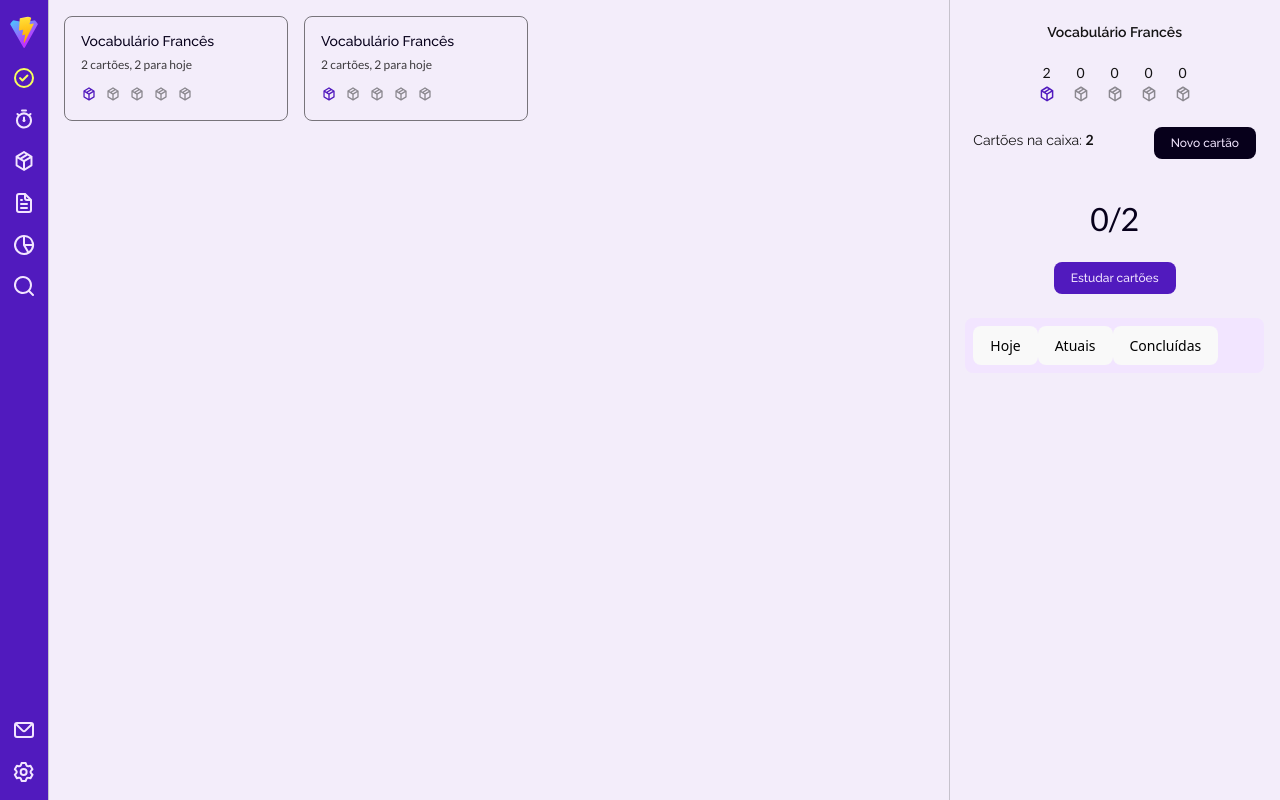
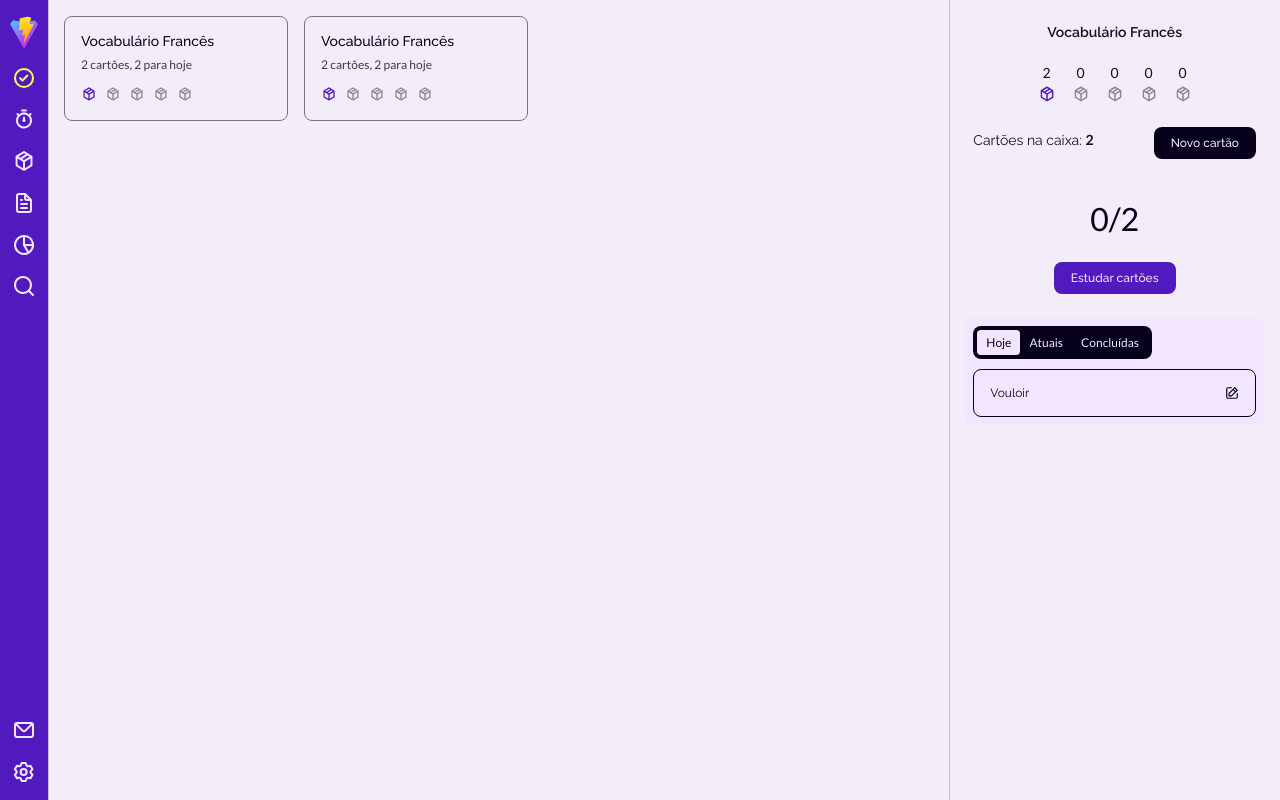
Before and after one commit to CosmicTasks/dev, a React (Vite) app in the folder app/: page /app/cards in a window 1280 px wide. Built offline with nearby package versions, Linux system fonts and the light colour scheme; what emoji-mart would draw is missing.

Commit message:
Add styling and functionality to PageCard component

```diff
--- a/app/src/components/app/PageCard.module.css
+++ b/app/src/components/app/PageCard.module.css
@@ -208,5 +208,52 @@
 
 .nav {
   display: flex;
+  background-color: var(--r12);
+  border-radius: 8px;
+  padding: 4px;
+}
 
+.tab {
+  color: var(--r1);
+  font-family: Lato;
+  font-size: 12px;
+  font-style: normal;
+  font-weight: 500;
+  line-height: normal;
+  background-color: transparent;
+  border-radius: 4px;
+  padding: 4px 8px;
 }
+
+.tab.active {
+  background-color: var(--r1);
+  color: var(--r12);
+}
+
+.tarefas {
+  display: flex;
+  flex-direction: column;
+  gap: 10px;
+  width: 100%;
+}
+
+.tarefa {
+  display: flex;
+  justify-content: space-between;
+  align-items: center;
+  gap: 8px;
+  padding: 16px;
+  border-radius: 8px;
+  background-color: transparent;
+  width: 100%;
+  border: 1px solid var(--r12);
+}
+
+.tarefaTitle {
+  color: var(--r12);
+  font-family: Raleway;
+  font-size: 12px;
+  font-style: normal;
+  font-weight: 400;
+  line-height: normal;
+}
--- a/app/src/components/app/PageCards.jsx
+++ b/app/src/components/app/PageCards.jsx
@@ -95,6 +95,12 @@ function PageCard() {
               <button className={style.tab}>Atuais</button>
               <button className={style.tab}>Concluídas</button>
             </div>
+            <div className={style.tarefas}>
+              <div className={style.tarefa}>
+                <span className={style.tarefaTitle}>Vouloir</span>
+                <UilEdit size="14" color="var(--r12)" />
+              </div>
+            </div>
           </div>
         </div>
       ) : (
```
